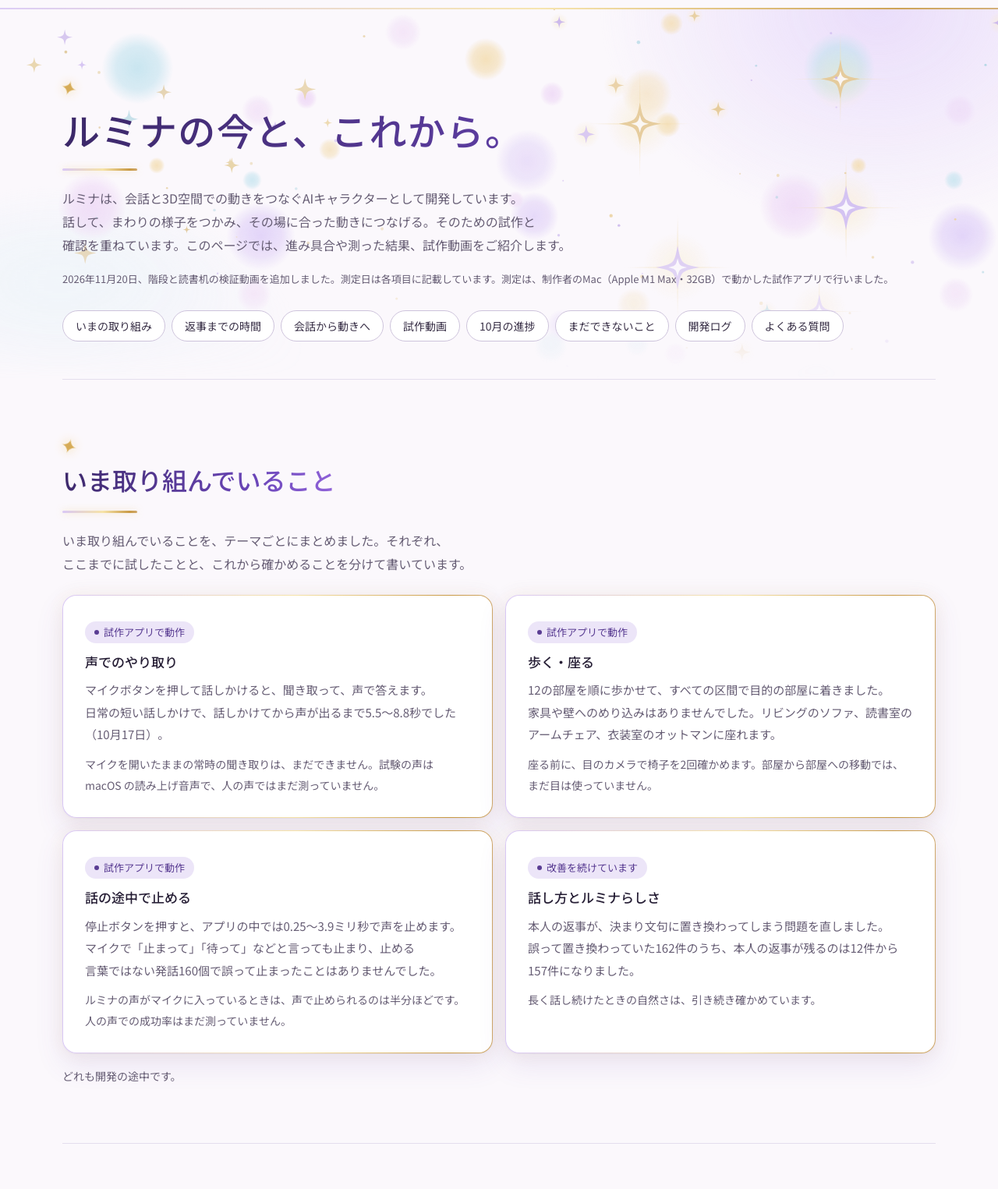
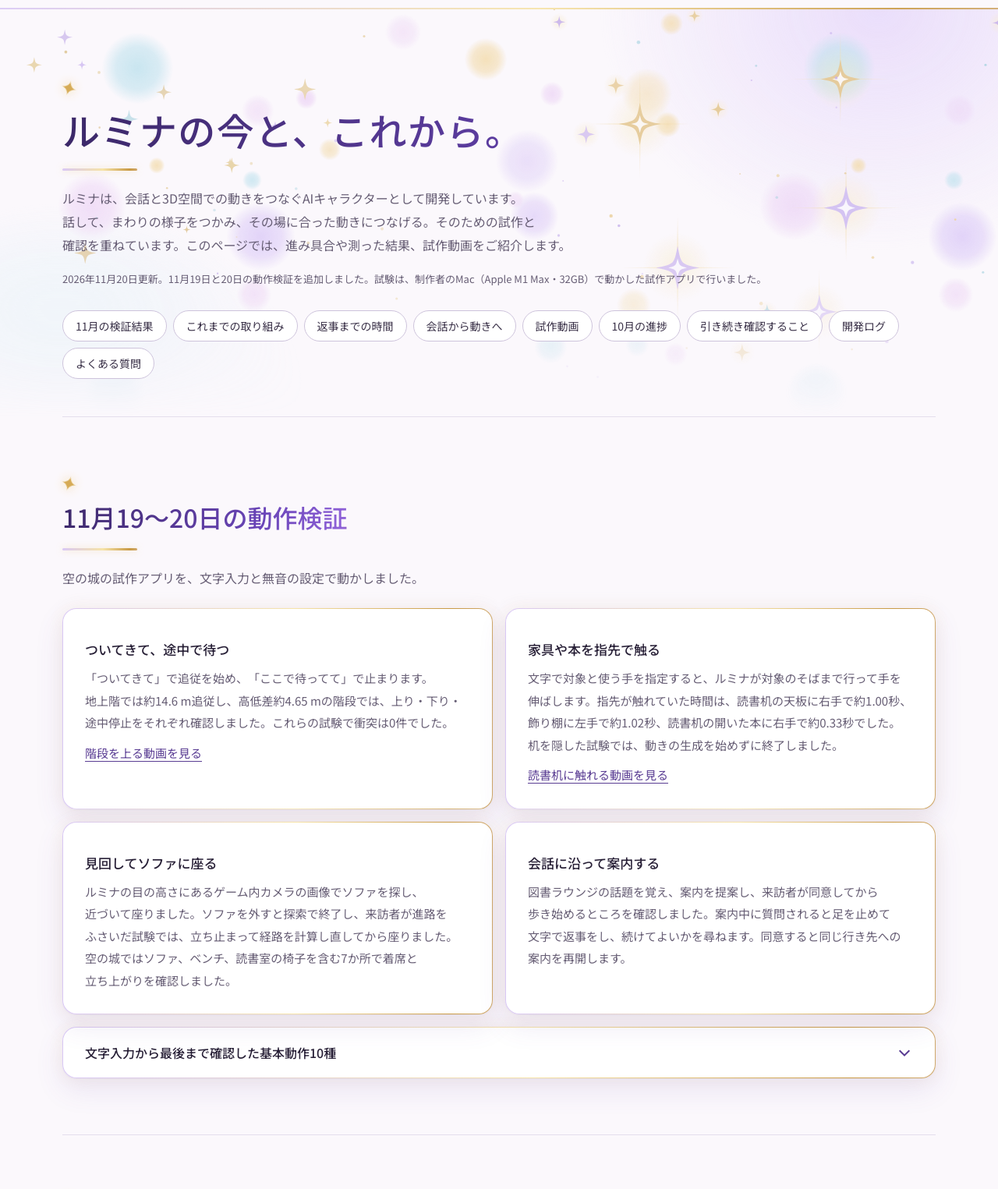
Before and after one commit to hoshikuzukobo42-maker/lumina-hp, a plain HTML site: page development.html in a window 1280 px wide. Shown: the part 61-1586 px from the top of the page at 78% size. Drawn offline with Linux system fonts and the light colour scheme.

Commit message:
Update Lumina development status with November verification

```diff
--- a/css/site.css
+++ b/css/site.css
@@ -227,6 +227,7 @@ p,li,dd,td,th,figcaption{line-break:strict;text-wrap:pretty;word-break:auto-phra
 .doc .faq{padding:0 clamp(20px,3vw,28px)}
 .doc .faq details{border-bottom:1px solid var(--line)}
 .doc .faq details:last-child{border-bottom:0}
+.doc .motion-checklist{margin-top:16px}
 .doc .faq summary{display:flex;justify-content:space-between;align-items:center;gap:20px;min-height:64px;padding:14px 0;color:var(--ink);font-weight:500;cursor:pointer;list-style:none}
 .doc .faq summary::-webkit-details-marker{display:none}
 .doc .faq summary::after{content:"";flex:none;width:10px;height:10px;margin:-5px 6px 0 0;border-right:2px solid var(--accent);border-bottom:2px solid var(--accent);transform:rotate(45deg)}
--- a/development.html
+++ b/development.html
@@ -6,7 +6,7 @@
   <meta name="referrer" content="strict-origin-when-cross-origin">
   <meta name="viewport" content="width=device-width, initial-scale=1">
   <title>開発状況・試作動画｜Lumina（ルミナ）</title>
-  <meta name="description" content="Lumina（ルミナ）が階段を上り、読書机に触れる試作動画を公開しています。これまでの歩行や着席の映像、開発状況、測定結果もご覧いただけます。">
+  <meta name="description" content="Lumina（ルミナ）の試作アプリで、追従、家具への接触、カメラ画像を使った着席、会話に沿った案内を検証しました。結果と録画をご覧いただけます。">
   <link rel="canonical" href="https://hoshikuzukobo42-maker.github.io/lumina-hp/development.html">
   <meta name="theme-color" content="#f8f6fb">
   <link rel="icon" type="image/png" sizes="32x32" href="images/icons/favicon-32.png">
@@ -14,7 +14,7 @@
   <meta property="og:type" content="website">
   <meta property="og:site_name" content="Lumina（ルミナ）">
   <meta property="og:title" content="開発状況・試作動画｜Lumina（ルミナ）">
-  <meta property="og:description" content="Lumina（ルミナ）が階段を上り、読書机に触れる試作動画を公開しています。これまでの歩行や着席の映像、開発状況、測定結果もご覧いただけます。">
+  <meta property="og:description" content="Lumina（ルミナ）の試作アプリで、追従、家具への接触、カメラ画像を使った着席、会話に沿った案内を検証しました。結果と録画をご覧いただけます。">
   <meta property="og:url" content="https://hoshikuzukobo42-maker.github.io/lumina-hp/development.html">
   <meta property="og:image" content="https://hoshikuzukobo42-maker.github.io/lumina-hp/images/ogp/development.jpg">
   <meta property="og:image:width" content="1200">
@@ -24,7 +24,7 @@
   <meta name="twitter:card" content="summary_large_image">
   <meta name="twitter:site" content="@hoshikuzukobo42">
   <meta name="twitter:title" content="開発状況・試作動画｜Lumina（ルミナ）">
-  <meta name="twitter:description" content="Lumina（ルミナ）が階段を上り、読書机に触れる試作動画を公開しています。これまでの歩行や着席の映像、開発状況、測定結果もご覧いただけます。">
+  <meta name="twitter:description" content="Lumina（ルミナ）の試作アプリで、追従、家具への接触、カメラ画像を使った着席、会話に沿った案内を検証しました。結果と録画をご覧いただけます。">
   <meta name="twitter:image" content="https://hoshikuzukobo42-maker.github.io/lumina-hp/images/ogp/development.jpg">
   <meta name="twitter:image:alt" content="ルミナのイラストと、「ルミナの今と、これから。」開発状況・試作動画の文字">
   <link rel="stylesheet" href="css/fonts.css">
@@ -43,21 +43,50 @@
     <header class="page-head">
       <h1>ルミナの今と、これから。</h1>
       <p class="lead">ルミナは、会話と3D空間での動きをつなぐAIキャラクターとして開発しています。話して、まわりの様子をつかみ、その場に合った動きにつなげる。そのための試作と確認を重ねています。このページでは、進み具合や測った結果、試作動画をご紹介します。</p>
-      <p class="updated">2026年11月20日、階段と読書机の検証動画を追加しました。測定日は各項目に記載しています。測定は、制作者のMac（Apple M1 Max・32GB）で動かした試作アプリで行いました。</p>
+      <p class="updated">2026年11月20日更新。11月19日と20日の動作検証を追加しました。試験は、制作者のMac（Apple M1 Max・32GB）で動かした試作アプリで行いました。</p>
       <nav class="toc" aria-label="このページの内容">
-        <a href="#prototype-overview">いまの取り組み</a>
+        <a href="#latest-verification">11月の検証結果</a>
+        <a href="#prototype-overview">これまでの取り組み</a>
         <a href="#response">返事までの時間</a>
         <a href="#action">会話から動きへ</a>
         <a href="#motion-verification">試作動画</a>
         <a href="#progress-1018">10月の進捗</a>
-        <a href="#not-yet">まだできないこと</a>
+        <a href="#not-yet">引き続き確認すること</a>
         <a href="#development-log">開発ログ</a>
         <a href="#faq">よくある質問</a>
       </nav>
     </header>
+    <section id="latest-verification" aria-labelledby="latest-verification-title">
+      <h2 id="latest-verification-title">11月19〜20日の動作検証</h2>
+      <p class="section-intro">空の城の試作アプリを、文字入力と無音の設定で動かしました。</p>
+      <div class="grid">
+        <article class="card">
+          <h3>ついてきて、途中で待つ</h3>
+          <p>「ついてきて」で追従を始め、「ここで待ってて」で止まります。地上階では約14.6 m追従し、高低差約4.65 mの階段では、上り・下り・途中停止をそれぞれ確認しました。これらの試験で衝突は0件でした。</p>
+          <p><a href="#stair-follow-video">階段を上る動画を見る</a></p>
+        </article>
+        <article class="card">
+          <h3>家具や本を指先で触る</h3>
+          <p>文字で対象と使う手を指定すると、ルミナが対象のそばまで行って手を伸ばします。指先が触れていた時間は、読書机の天板に右手で約1.00秒、飾り棚に左手で約1.02秒、読書机の開いた本に右手で約0.33秒でした。机を隠した試験では、動きの生成を始めずに終了しました。</p>
+          <p><a href="#desk-touch-video">読書机に触れる動画を見る</a></p>
+        </article>
+        <article class="card">
+          <h3>見回してソファに座る</h3>
+          <p>ルミナの目の高さにあるゲーム内カメラの画像でソファを探し、近づいて座りました。ソファを外すと探索で終了し、来訪者が進路をふさいだ試験では、立ち止まって経路を計算し直してから座りました。空の城ではソファ、ベンチ、読書室の椅子を含む7か所で着席と立ち上がりを確認しました。</p>
+        </article>
+        <article class="card">
+          <h3>会話に沿って案内する</h3>
+          <p>図書ラウンジの話題を覚え、案内を提案し、来訪者が同意してから歩き始めるところを確認しました。案内中に質問されると足を止めて文字で返事をし、続けてよいかを尋ねます。同意すると同じ行き先への案内を再開します。</p>
+        </article>
+      </div>
+      <div class="card faq motion-checklist"><details>
+        <summary>文字入力から最後まで確認した基本動作10種</summary>
+        <p>その場で待つ、こちらを見る、手を振る、拍手する、後ろを向く、ソファまで歩く、ソファに座る、ソファから立つ、本を見に行く、テラスのベンチに座る。11月20日の再試験では10種すべてが完了し、この10件の衝突は0件でした。</p>
+      </details></div>
+    </section>
     <section id="prototype-overview" aria-labelledby="prototype-overview-title">
-      <h2 id="prototype-overview-title">いま取り組んでいること</h2>
-      <p class="lead section-intro">いま取り組んでいることを、テーマごとにまとめました。それぞれ、ここまでに試したことと、これから確かめることを分けて書いています。</p>
+      <h2 id="prototype-overview-title">10月に取り組んだこと</h2>
+      <p class="lead section-intro">2026年10月時点の検証と開発の記録です。</p>
       <div class="grid">
         <article class="card"><span class="status">試作アプリで動作</span><h3>声での<wbr>やり取り</h3><p>マイクボタンを押して話しかけると、聞き取って、声で答えます。日常の短い話しかけで、話しかけてから声が出るまで5.5〜8.8秒でした（10月17日）。</p><p class="small">マイクを開いたままの常時の聞き取りは、まだできません。試験の声は macOS の読み上げ音声で、人の声ではまだ測っていません。</p></article>
         <article class="card"><span class="status">試作アプリで動作</span><h3>歩く・<wbr>座る</h3><p>12の部屋を順に歩かせて、すべての区間で目的の部屋に着きました。家具や壁へのめり込みはありませんでした。リビングのソファ、読書室のアームチェア、衣装室のオットマンに座れます。</p><p class="small">座る前に、目のカメラで椅子を2回確かめます。部屋から部屋への移動では、まだ目は使っていません。</p></article>
@@ -111,10 +140,8 @@
     <section id="action" aria-labelledby="action-title">
       <h2 id="action-title">会話から、動きへ</h2>
       <div class="card">
-        <span class="status">試作して確認中</span>
-        <p>「会話からソファへ」の試作では、ルミナが周りを探してソファに座るところまでを、ひと続きにつないでいます。</p>
-        <p>ただ、ねらいどおりに自然に動けているかの確認は、これからです。歩き方も、お手本になる動きを調べて改善しているところです。</p>
-        <p>返事ができることと、周りの様子をわかったうえで自然に動けること。その両方を、実際の動きを見ながら磨いていきます。</p>
+        <p>「右手で2回手を振ってから空を見て」のように、複数の動作を順に頼めます。11月19日の試験では、指定した手と回数で動作することや、拍手の途中で左手の手振りに切り替えることを確認しました。</p>
+        <p>歩行と追従では、Godotで通れる経路を求め、足裏と床の位置を合わせます。生成を指定した動作では、ARDYが指示からVRMA形式のアニメーションを作り、ルミナの3Dモデルで再生します。接触動作ではさらに、手足の関節の角度を計算する逆運動学で、指先を対象の表面に合わせています。</p>
       </div>
       <div class="theme-grid">
         <article class="card theme-card"><a class="theme-media" href="images/r3/conversation-lounge.webp"><img src="images/r3/conversation-lounge-small.webp" srcset="images/r3/conversation-lounge-small.webp 640w, images/r3/conversation-lounge.webp 1280w" sizes="(max-width:959px) 90vw, 280px" width="1280" height="720" loading="lazy" decoding="async" alt="ラウンジのソファで話を聞くルミナ"><span class="visually-hidden">（大きな画像を開く）</span></a><h3>言葉を、交わす。</h3><p>話の流れをくみ取って、いろいろな話題に応える。返事を待つ時間も短くして、言葉のキャッチボールが自然に続く会話を目指しています。</p></article>
@@ -229,15 +256,15 @@
     </section>
     <figure class="workbench-art"><img src="images/r3/development-workbench.webp" srcset="images/r3/development-workbench-small.webp 640w, images/r3/development-workbench.webp 1280w" sizes="(max-width: 760px) 90vw, 900px" width="1280" height="853" loading="lazy" decoding="async" alt="ルミナの制作を紹介するアトリエのイラスト"></figure>
     <section id="not-yet" aria-labelledby="not-yet-title">
-      <h2 id="not-yet-title">まだできないこと</h2>
-      <p class="section-intro">できるようになったことと同じくらい、まだできないことも大切にお伝えします。</p>
+      <h2 id="not-yet-title">引き続き確認すること</h2>
+      <p class="section-intro">対応範囲を広げている機能や、追加の検証が必要な項目です。</p>
       <div class="card"><ul class="plain-list">
         <li>マイクを開いたままの、常時の聞き取り（話すときはマイクボタンを押します）</li>
         <li>ルミナが話している最中に、声で確実に止めること（ルミナの声がマイクに入ると半分ほど）</li>
         <li>人の声で「止まって」と言ったときの成功率の確認（まだ測っていません）</li>
-        <li>上に書いた3か所と配信室のソファ以外の場所に座ること</li>
+        <li>着席先や接触先を広げること。空の城では7か所で着席、3種類の対象で接触を確認しています。</li>
         <li>4回以上の回数を指定した身振り</li>
-        <li>大きく向きを変えるときの、自然な足の運び</li>
+        <li>大きな方向転換や階段で、足運びの自然さをさらに調整すること</li>
         <li>長く待機したあとの1回目の返事（声が出るまで、これより長くかかることがあります）</li>
       </ul></div>
     </section>
@@ -247,7 +274,8 @@
         <details><summary>いま<wbr>ルミナと<wbr>話せますか？</summary><p>いいえ。ルミナは制作者のMacで動かしている試作で、話せるのは制作者の手元だけです。このページの「待ち時間を体験する」は、測った待ち時間を再現するだけで、AIが返事を作っているわけではありません。体験版を公開するかどうかは、時期も含めてまだ決まっていません。</p></details>
         <details><summary>返事は<wbr>いつも<wbr>1.35秒で<wbr>届きますか？</summary><p>いいえ。1.35秒は、今回の条件で20回測ったときの中央値（速い順に並べたときに真ん中にくる2回の平均）です。最短は1.07秒、最長は7.73秒でした。質問の内容やそれまでの会話、そのときの状況によって変わります。</p></details>
         <details><summary>声での<wbr>会話も<wbr>同じ速さですか？</summary><p>いいえ。上の1.35秒は、文章で返事が届くまでの時間です。声で話しかけた場合は、話しかけてから声が出るまで、日常の短い話しかけで5.5〜8.8秒でした（10月17日）。長く待機したあとの1回目や、長い説明を求めたときは、もっとかかることがあります。</p></details>
-        <details><summary>ルミナの<wbr>動きは<wbr>完成していますか？</summary><p>いいえ、まだ開発中です。会話から動きにつなげる試作を進めながら、ねらいどおりに、自然に動けるかを確かめています。歩き方も少しずつ改善しています。</p></details>
+        <details><summary>ルミナにはどんな動きを頼めますか？</summary><p>「ついてきて」「ここで待ってて」「テラスのベンチに座って」「読書机の開いた本に右手で触れて」などを、試作アプリの文字入力で確認しました。<a href="#latest-verification">実際に確認した動作を見る</a></p></details>
+        <details><summary>VRMAは何に使っていますか？</summary><p>VRMAはアバターの動きを保存する形式です。ルミナの試作では、ARDYが指示から生成した動きをVRMAで受け取り、3Dモデルの骨格に適用しています。<a href="#action">会話から動きにつなぐ仕組みを見る</a></p></details>
       </div>
     </section>
     <div class="closing"><a class="button" href="index.html">← トップへ戻る</a></div>
```
Also changed, not shown: index.html (+4 -3 lines), 1 other file.
